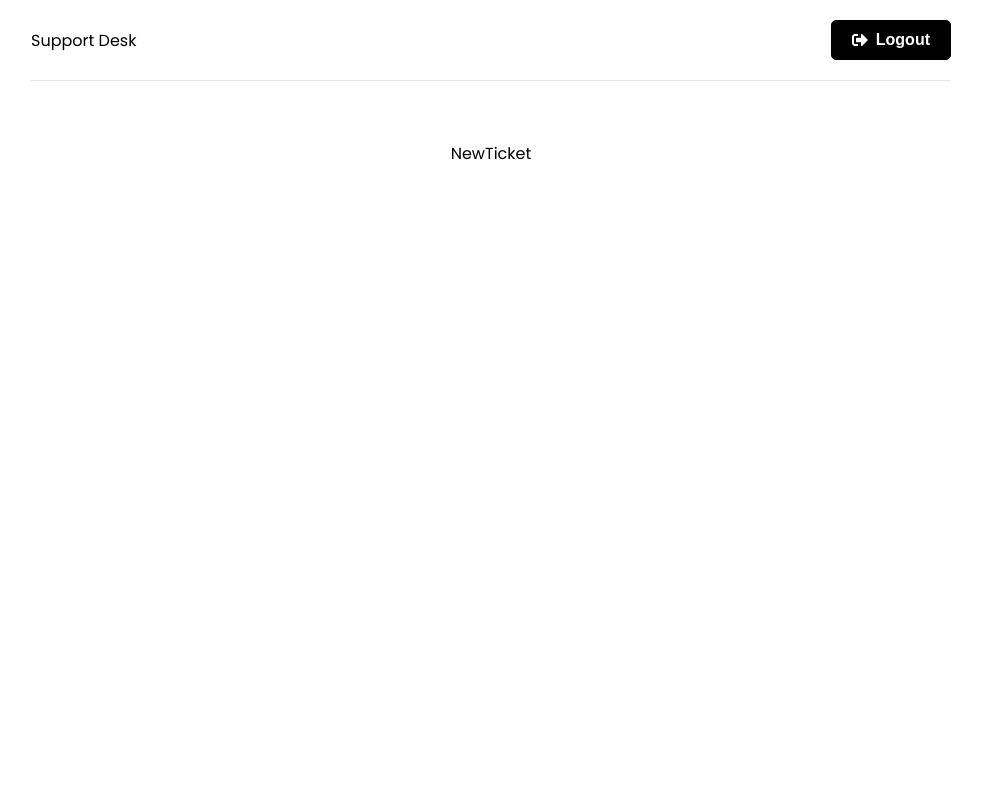
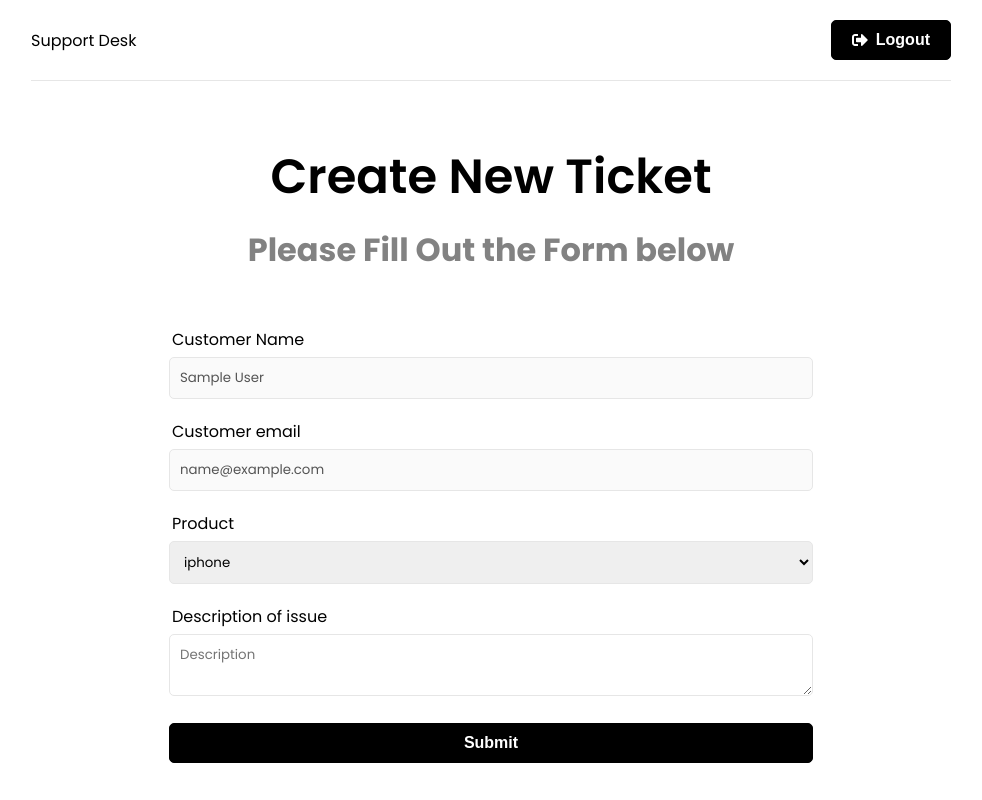
Before and after one commit to mohamedabdallah20/Support-Desk, a React (Create React App) app in the folder frontend/: page /new-ticket in a window 1280 px wide. Shown: the whole page, without its empty margins (149-1131 px from the left). Built offline with nearby package versions, Linux system fonts and the light colour scheme; sample sign-in values are in the browser's storage.

Commit message:
Add NewTicket page

```diff
--- a/frontend/src/pages/NewTicket.jsx
+++ b/frontend/src/pages/NewTicket.jsx
@@ -1,7 +1,73 @@
-import React from 'react'
+import React, { useState } from 'react'
+import { useSelector } from 'react-redux'
 
 function NewTicket() {
-  return <div>NewTicket</div>
+  const { user } = useSelector((state) => state.auth)
+  const [name] = useState(user.name)
+  const [email] = useState(user.email)
+  const [product, setProduct] = useState('')
+  const [description, setDescription] = useState('')
+
+  const onSubmit = (e) => {
+    e.preventDefault()
+    console.log('Done')
+  }
+
+  return (
+    <>
+      <section className="heading">
+        <h1>Create New Ticket</h1>
+        <p>Please Fill Out the Form below</p>
+      </section>
+      <section className="form">
+        <div className="form-group">
+          <label htmlFor="name">Customer Name</label>
+          <input type="text" className="form-control" value={name} disabled />
+        </div>
+        <div className="form-group">
+          <label htmlFor="email">Customer email</label>
+          <input type="text" className="form-control" value={email} disabled />
+        </div>
+        <form onSubmit={onSubmit}>
+          <div className="form-group">
+            <label htmlFor="product">Product</label>
+            <select
+              name="product"
+              id="product"
+              value={product}
+              onChange={(e) => {
+                setProduct(e.target.value)
+              }}
+            >
+              <option value="iphone">iphone</option>
+              <option value="iMac">iMac</option>
+              <option value="iPad">iPad</option>
+              <option value="Mac book pro">Mac book pro</option>
+            </select>
+          </div>
+          <div className="form-group">
+            <label htmlFor="description">Description of issue</label>
+            <textarea
+              name="description"
+              id="description"
+              className="form-control"
+              value={description}
+              placeholder="Description"
+              required
+              onChange={(e) => {
+                setDescription(e.target.value)
+              }}
+            ></textarea>
+          </div>
+          <div className="form-group">
+            <button className="btn btn-block" type="submit">
+              Submit
+            </button>
+          </div>
+        </form>
+      </section>
+    </>
+  )
 }
 
 export default NewTicket
```
